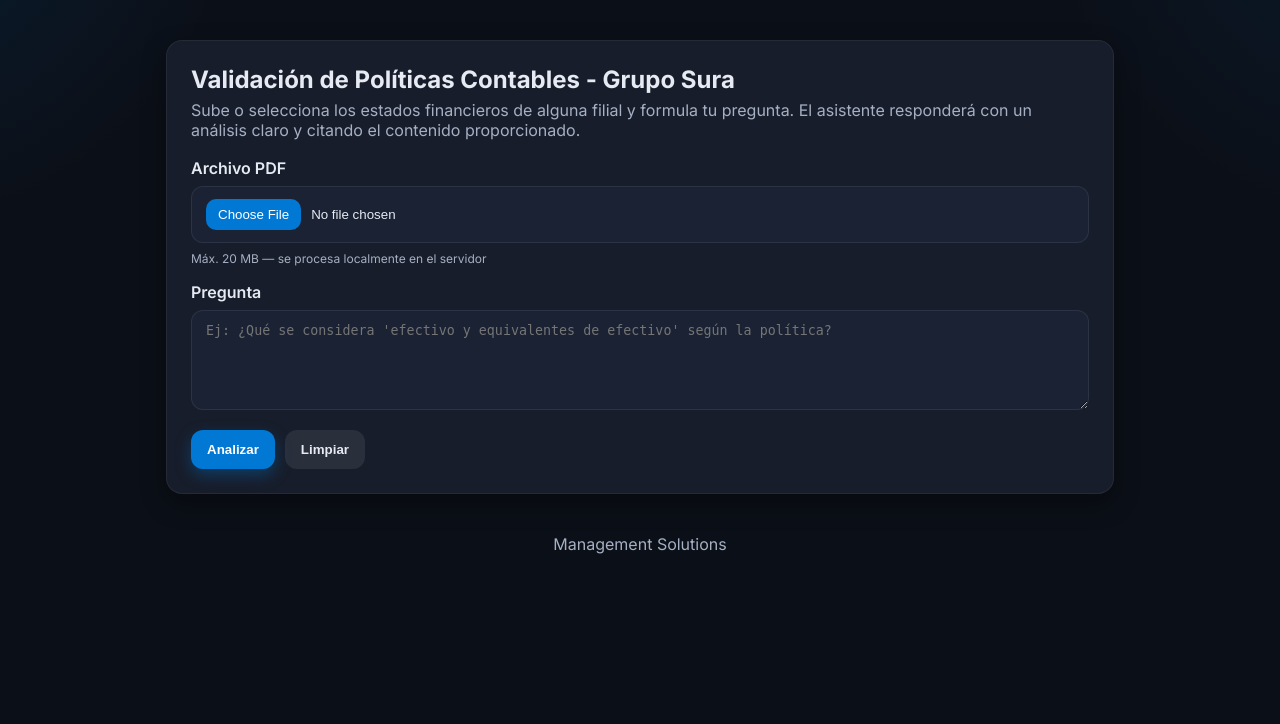
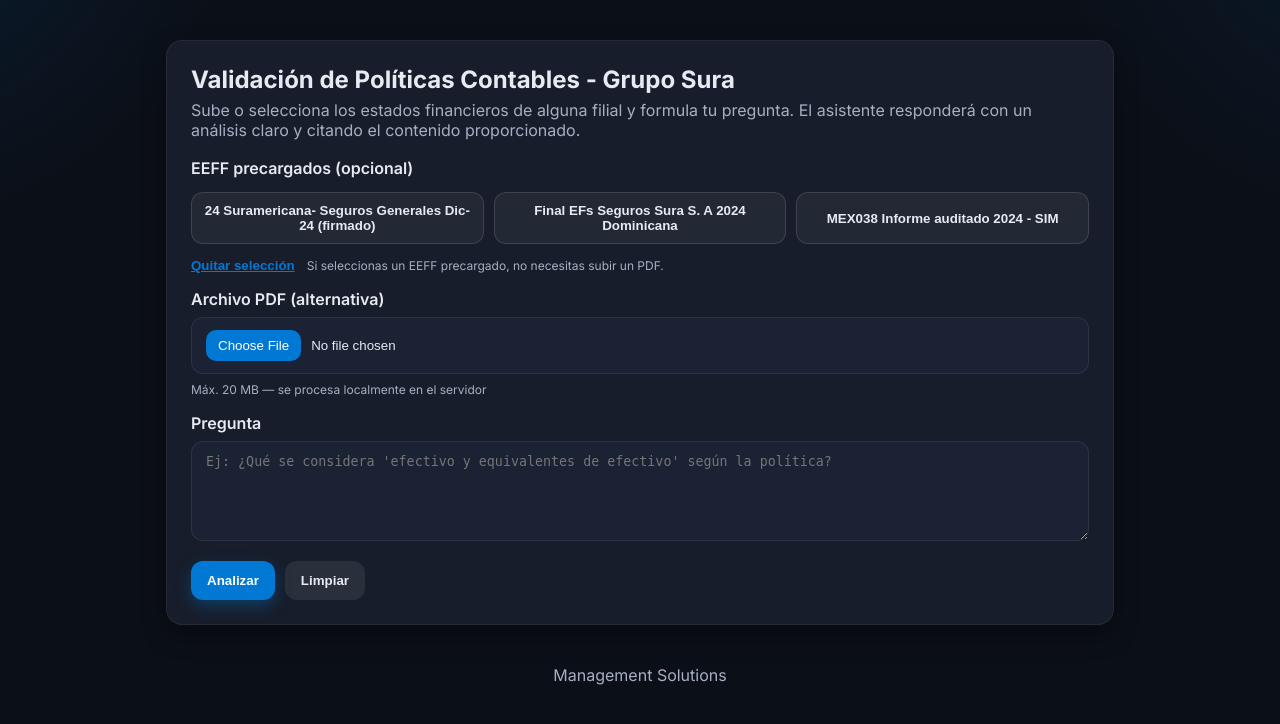
Before and after one commit to Feru34/Sura-IA, a Flask app: page / in a window 1280 px wide. Shown: the part 61-785 px from the top of the page. Run offline with Flask 3, Linux system fonts and the light colour scheme; some libraries are stand-ins or nearby versions.

Commit message:
Chunking precargados funcionando

```diff
--- a/app.py
+++ b/app.py
@@ -21,7 +21,14 @@
 UPLOAD_DIR.mkdir(exist_ok=True)
 EMBEDDINGS_DIR = BASE_DIR / "embeddings"
 EMBEDDINGS_DIR.mkdir(exist_ok=True)
+PRELOADED_DIR = BASE_DIR / "EEFF_cargados"
 SURA_PDF_PATH = BASE_DIR / "sura-EEFF-2024-4t.pdf"
+
+PRELOADED_FILES = {
+    "sura_co_2024_generales": PRELOADED_DIR / "24 Suramericana- Seguros Generales Dic-24 (firmado).pdf",
+    "sura_rd_2024": PRELOADED_DIR / "Final EFs Seguros Sura S. A 2024 Dominicana.pdf",
+    "mex_038_2024_sim": PRELOADED_DIR / "MEX038 Informe auditado 2024 - SIM.pdf",
+}
 
 ALLOWED_EXTENSIONS = {"pdf"}
 
@@ -238,18 +245,33 @@
 
 # Inicializar base de conocimiento de Sura al arrancar la aplicación
 sura_kb = KnowledgeBase("sura")
+kb_registry: Dict[str, KnowledgeBase] = {}
 
 @app.before_request
-def initialize_sura_knowledge():
-    """Inicializa la base de conocimiento de Sura al arrancar."""
+def initialize_kbs():
+    """Carga/Construye la KB de Sura y las KBs precargadas una sola vez al iniciar."""
+    # SURA
     if SURA_PDF_PATH.exists():
         try:
             sura_kb.build_from_pdf(str(SURA_PDF_PATH), force_rebuild=False)
-            print(f"Base de conocimiento de Sura inicializada con {len(sura_kb.chunks)} chunks")
+            print(f"[INIT] SURA KB: {len(sura_kb.chunks)} chunks")
         except Exception as e:
-            print(f"Error al inicializar base de conocimiento de Sura: {e}")
+            print(f"[INIT][ERROR] SURA KB: {e}")
     else:
-        print(f"ADVERTENCIA: No se encontró el archivo {SURA_PDF_PATH}")
+        print(f"[INIT][WARN] No se encontró {SURA_PDF_PATH}")
+
+    # PRESETS
+    for key, path in PRELOADED_FILES.items():
+        try:
+            if not path.exists():
+                print(f"[INIT][WARN] No existe preset '{key}': {path}")
+                continue
+            kb = KnowledgeBase(f"preset_{key}")
+            kb.build_from_pdf(str(path), force_rebuild=False)
+            kb_registry[key] = kb
+            print(f"[INIT] PRESET '{key}': {len(kb.chunks)} chunks")
+        except Exception as e:
+            print(f"[INIT][ERROR] PRESET '{key}': {e}")
 
 
 def generate_comparison_prompt(sura_context: List[str], other_context: List[str],
@@ -292,50 +314,57 @@
 
 @app.route("/", methods=["GET"])
 def index():
-    return render_template("index.html")
+    preset_options = []
+    for key, path in PRELOADED_FILES.items():
+        label = path.stem  # o arma tu propio label bonito
+        preset_options.append({"key": key, "label": label, "file": str(path.name)})
+    return render_template("index.html", preset_options=preset_options)
 
 
 @app.route("/analyze", methods=["POST"])
 def analyze():
     try:
-        if "pdf" not in request.files:
-            return jsonify({"ok": False, "error": "No se envió archivo PDF"}), 400
+        question = (request.form.get("question") or "").strip()
+        preset_key = (request.form.get("preset_key") or "").strip()
+        file = request.files.get("pdf")
 
-        file = request.files["pdf"]
-        question = (request.form.get("question") or "").strip()
-
-        if not file or file.filename == "":
-            return jsonify({"ok": False, "error": "Archivo PDF inválido"}), 400
-        if not allowed_file(file.filename):
-            return jsonify({"ok": False, "error": "Formato no permitido (solo .pdf)"}), 400
         if not question:
             return jsonify({"ok": False, "error": "La pregunta no puede estar vacía"}), 400
-
         if not os.getenv("OPENAI_API_KEY"):
             return jsonify({"ok": False, "error": "OPENAI_API_KEY no está configurada"}), 500
-
-        # Verificar que la base de conocimiento de Sura esté inicializada
         if not sura_kb.chunks:
             return jsonify({"ok": False, "error": "Base de conocimiento de Sura no inicializada"}), 500
 
-        # Guardar y procesar el PDF subido
-        filename = secure_filename(file.filename)
-        file_path = UPLOAD_DIR / filename
-        file.save(str(file_path))
+        # Determinar la KB "otra" (preset o upload)
+        other_kb = None
+        temp_file_path = None
 
-        # Crear base de conocimiento temporal para el PDF subido
-        other_kb = KnowledgeBase(f"temp_{filename}")
-        other_kb.build_from_pdf(str(file_path), force_rebuild=True)
+        if preset_key:
+            other_kb = kb_registry.get(preset_key)
+            if other_kb is None:
+                return jsonify({"ok": False, "error": f"Preset '{preset_key}' no encontrado"}), 400
+        else:
+            # flujo de upload
+            if not file or file.filename == "":
+                return jsonify({"ok": False, "error": "Sube un PDF o selecciona un EEFF precargado"}), 400
+            if not allowed_file(file.filename):
+                return jsonify({"ok": False, "error": "Formato no permitido (solo .pdf)"}), 400
 
-        # Buscar chunks relevantes en ambas bases de conocimiento
+            filename = secure_filename(file.filename)
+            temp_file_path = UPLOAD_DIR / filename
+            file.save(str(temp_file_path))
+
+            # KB temporal para el PDF subido
+            other_kb = KnowledgeBase(f"temp_{filename}")
+            other_kb.build_from_pdf(str(temp_file_path), force_rebuild=True)
+
+        # Recuperación de contextos
         sura_results = sura_kb.search_similar(question, top_k=3)
         other_results = other_kb.search_similar(question, top_k=3)
 
-        # Extraer solo los textos de los chunks más relevantes
         sura_context = [chunk for chunk, _ in sura_results]
         other_context = [chunk for chunk, _ in other_results]
 
-        # Generar prompt de comparación
         prompt = generate_comparison_prompt(
             sura_context,
             other_context,
@@ -346,10 +375,8 @@
         saved_path = save_prompt_to_file(prompt, "debug/prompt_dump.txt")
         print(f"Prompt guardado en: {saved_path} (longitud: {len(prompt)} caracteres)")
 
-
-        # Llamar a la API de OpenAI
         response = client.chat.completions.create(
-            model="gpt-4-turbo-preview",  # Cambiado a un modelo más estable
+            model="gpt-4-turbo-preview",
             messages=[
                 {"role": "system", "content": "Eres un experto analista financiero."},
                 {"role": "user", "content": prompt}
@@ -357,13 +384,14 @@
             temperature=0.1,
             max_tokens=2000
         )
-
         output_text = response.choices[0].message.content
 
-        # Limpiar archivos temporales
+        # Limpieza si hubo archivo temporal
         try:
-            os.remove(file_path)
-            if other_kb.embeddings_path.exists():
+            if temp_file_path:
+                os.remove(temp_file_path)
+            # si creaste KB temporal, borra su pickle
+            if not preset_key and other_kb.embeddings_path.exists():
                 os.remove(other_kb.embeddings_path)
         except:
             pass
--- a/static/styles.css
+++ b/static/styles.css
@@ -188,3 +188,47 @@
   border-top: 1px solid rgba(255,255,255,.08);
   margin: 1.2em 0;
 }
+
+/* Botones de presets (segmented/grid) */
+.preset-grid{
+  display: grid;
+  grid-template-columns: repeat(auto-fit, minmax(220px, 1fr));
+  gap: 10px;
+  margin-top: 6px;
+}
+.preset-option{
+  display: inline-flex;
+  align-items: center;
+  justify-content: center;
+  padding: 10px 12px;
+  border-radius: 12px;
+  border: 1px solid rgba(255,255,255,.12);
+  background: rgba(255,255,255,.05);
+  color: var(--text);
+  cursor: pointer;
+  font-weight: 600;
+  transition: transform .06s ease, box-shadow .2s ease, background .2s ease, border-color .2s ease;
+  text-align: center;
+  min-height: 44px;
+}
+.preset-option:hover{ transform: translateY(-1px); }
+.preset-option.selected{
+  background: rgba(0,120,212,.16);
+  border-color: rgba(0,120,212,.45);
+  box-shadow: 0 6px 16px rgba(0,120,212,.25);
+}
+.preset-actions{
+  display:flex;
+  align-items:center;
+  gap:12px;
+  margin-top:6px;
+}
+.link-btn{
+  background: transparent;
+  border: none;
+  color: var(--azure);
+  text-decoration: underline;
+  cursor: pointer;
+  padding: 0;
+  font-weight: 600;
+}
--- a/templates/index.html
+++ b/templates/index.html
@@ -4,7 +4,6 @@
   <meta charset="utf-8" />
   <title>Analista - MS</title>
   <meta name="viewport" content="width=device-width, initial-scale=1" />
-  <!-- Inter (Google Fonts) -->
   <link rel="preconnect" href="https://fonts.gstatic.com" crossorigin />
   <link href="https://fonts.googleapis.com/css2?family=Inter:wght@400;500;600;700&display=swap" rel="stylesheet" />
   <link rel="stylesheet" href="{{ url_for('static', filename='styles.css') }}" />
@@ -25,14 +24,32 @@
     <section class="card">
       <h1 class="title">Validación de Políticas Contables - Grupo Sura</h1>
       <p class="subtitle">
-          Sube o selecciona los estados financieros de alguna filial y formula tu pregunta.
-          El asistente responderá con un análisis claro y citando el contenido proporcionado.
+        Sube o selecciona los estados financieros de alguna filial y formula tu pregunta.
+        El asistente responderá con un análisis claro y citando el contenido proporcionado.
       </p>
 
       <form id="analyze-form" class="form" enctype="multipart/form-data">
+        <!-- Selección de EEFF precargados -->
         <div class="form-field">
-          <label for="pdf" class="label">Archivo PDF</label>
-          <input id="pdf" name="pdf" type="file" accept=".pdf" class="input-file" required />
+          <label class="label">EEFF precargados (opcional)</label>
+          <div class="preset-grid" id="preset-grid">
+            {% for opt in preset_options %}
+              <button type="button" class="preset-option" data-key="{{ opt.key }}" title="{{ opt.file }}">
+                {{ opt.label }}
+              </button>
+            {% endfor %}
+          </div>
+          <div class="preset-actions">
+            <button type="button" id="clear-preset" class="link-btn">Quitar selección</button>
+            <small class="hint">Si seleccionas un EEFF precargado, no necesitas subir un PDF.</small>
+          </div>
+          <input type="hidden" id="preset_key" name="preset_key" value="">
+        </div>
+
+        <!-- Upload manual (alternativa) -->
+        <div class="form-field">
+          <label for="pdf" class="label">Archivo PDF (alternativa)</label>
+          <input id="pdf" name="pdf" type="file" accept=".pdf" class="input-file" />
           <small class="hint">Máx. 20 MB — se procesa localmente en el servidor</small>
         </div>
 
@@ -43,7 +60,7 @@
 
         <div class="actions">
           <button class="btn btn-primary" type="submit">Analizar</button>
-          <button class="btn btn-secondary" type="reset">Limpiar</button>
+          <button class="btn btn-secondary" type="reset" id="btn-reset">Limpiar</button>
         </div>
       </form>
     </section>
@@ -72,6 +89,42 @@
     const resultEl = document.getElementById('result');
     const backdrop = document.getElementById('backdrop');
 
+    // Presets UI
+    const presetGrid = document.getElementById('preset-grid');
+    const presetInput = document.getElementById('preset_key');
+    const fileInput = document.getElementById('pdf');
+    const clearPresetBtn = document.getElementById('clear-preset');
+    const resetBtn = document.getElementById('btn-reset');
+
+    function selectPreset(btn) {
+      // marca visualmente
+      [...presetGrid.querySelectorAll('.preset-option')].forEach(b => b.classList.remove('selected'));
+      btn.classList.add('selected');
+      // setea hidden input
+      presetInput.value = btn.dataset.key;
+      // limpia y deshabilita el upload (no obligatorio)
+      fileInput.value = '';
+      fileInput.removeAttribute('required');
+      fileInput.disabled = true;
+    }
+
+    function clearPreset() {
+      [...presetGrid.querySelectorAll('.preset-option')].forEach(b => b.classList.remove('selected'));
+      presetInput.value = '';
+      fileInput.disabled = false;
+      // el upload sigue opcional; si quieres hacerlo obligatorio cuando no haya preset:
+      // fileInput.setAttribute('required', 'required');
+    }
+
+    presetGrid.addEventListener('click', (e) => {
+      const btn = e.target.closest('.preset-option');
+      if (!btn) return;
+      selectPreset(btn);
+    });
+
+    clearPresetBtn.addEventListener('click', clearPreset);
+    resetBtn.addEventListener('click', clearPreset);
+
     form.addEventListener('submit', async (e) => {
       e.preventDefault();
       resultCard.classList.add('hidden');
@@ -86,20 +139,14 @@
         if (!data.ok) throw new Error(data.error || 'Error desconocido');
 
         const md = data.answer || "";
-
-        // Opciones de marked
-        if (window.marked) {
-          marked.setOptions({ gfm: true, breaks: true, headerIds: true, mangle: false });
-        }
-
-        // Compatibilidad con versiones (parse vs función directa)
+        marked.setOptions({ gfm: true, breaks: true, headerIds: true, mangle: false });
         const parsed = (marked.parse ? marked.parse(md) : marked(md));
         const html = DOMPurify.sanitize(parsed);
 
         resultEl.innerHTML = html;
         resultCard.classList.remove('hidden');
 
-        // Scroll horizontal para tablas en móvil
+        // tablas responsive
         resultEl.querySelectorAll('table').forEach(tbl => {
           const wrap = document.createElement('div');
           wrap.className = 'table-responsive';
```
Also changed, not shown: debug/prompt_dump.txt (+2 -2 lines), 3 other files.
